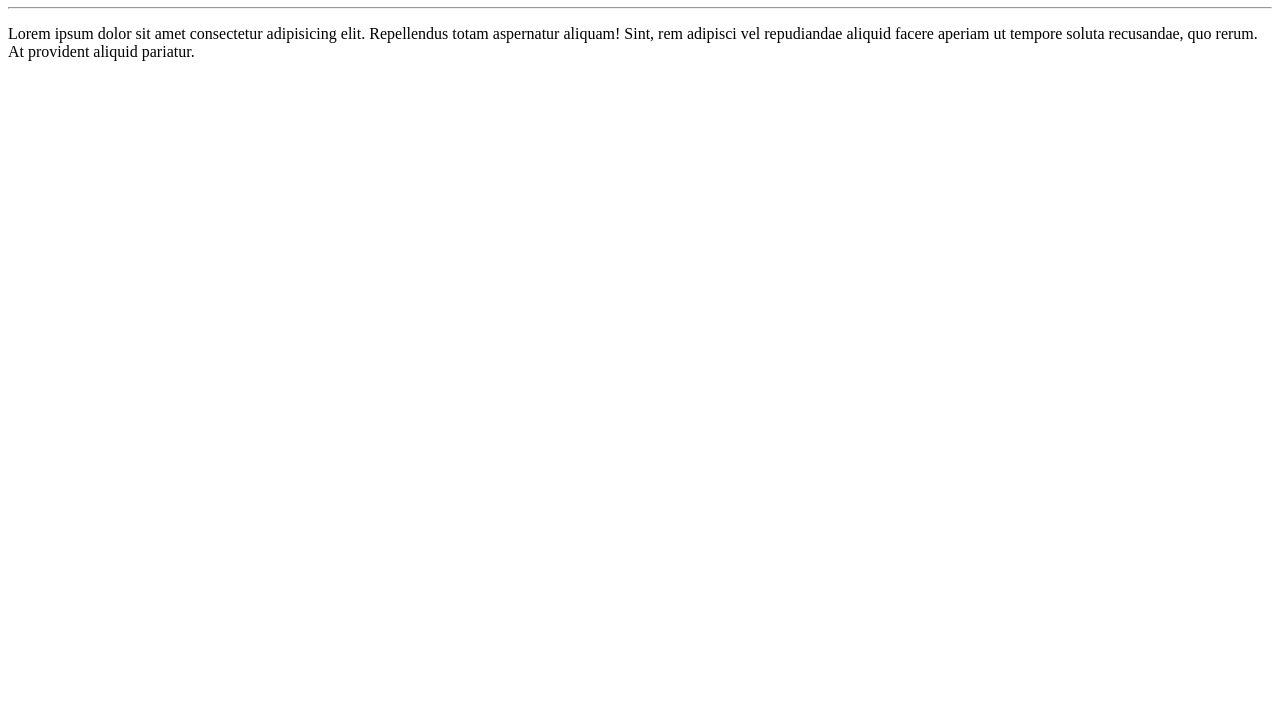
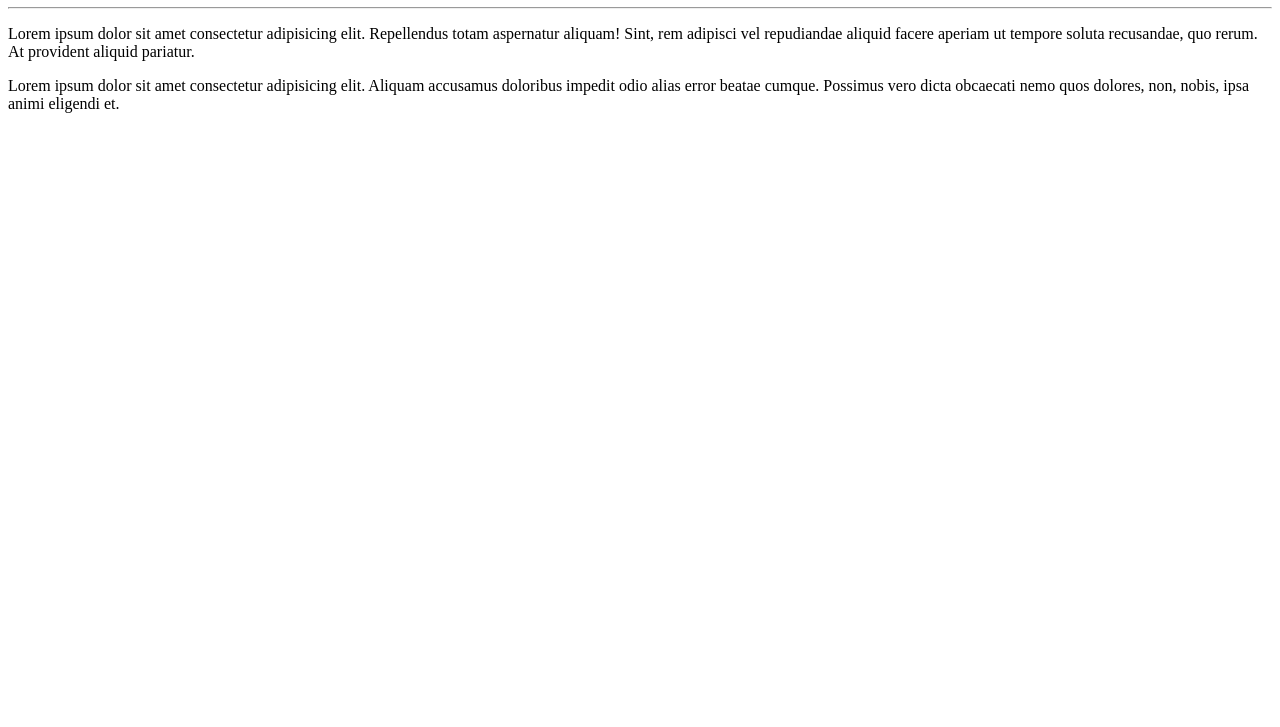
Before and after one commit to branco-gabriel/Hello-World, a plain HTML site: page site-exemplo/index.html in a window 1280 px wide. Shown: the part 73-800 px from the top of the page. Drawn offline with Linux system fonts and the light colour scheme.

Commit message:
Criação de mais um paragrafo

```diff
--- a/site-exemplo/index.html
+++ b/site-exemplo/index.html
@@ -13,5 +13,9 @@
         Lorem ipsum dolor sit amet consectetur adipisicing elit. Repellendus totam aspernatur aliquam! Sint, rem adipisci vel repudiandae aliquid facere aperiam ut tempore soluta recusandae, quo rerum. At provident aliquid pariatur.
     </p>
 
+    <p>
+        Lorem ipsum dolor sit amet consectetur adipisicing elit. Aliquam accusamus doloribus impedit odio alias error beatae cumque. Possimus vero dicta obcaecati nemo quos dolores, non, nobis, ipsa animi eligendi et.
+
+    </p>
 </body>
 </html>
```
